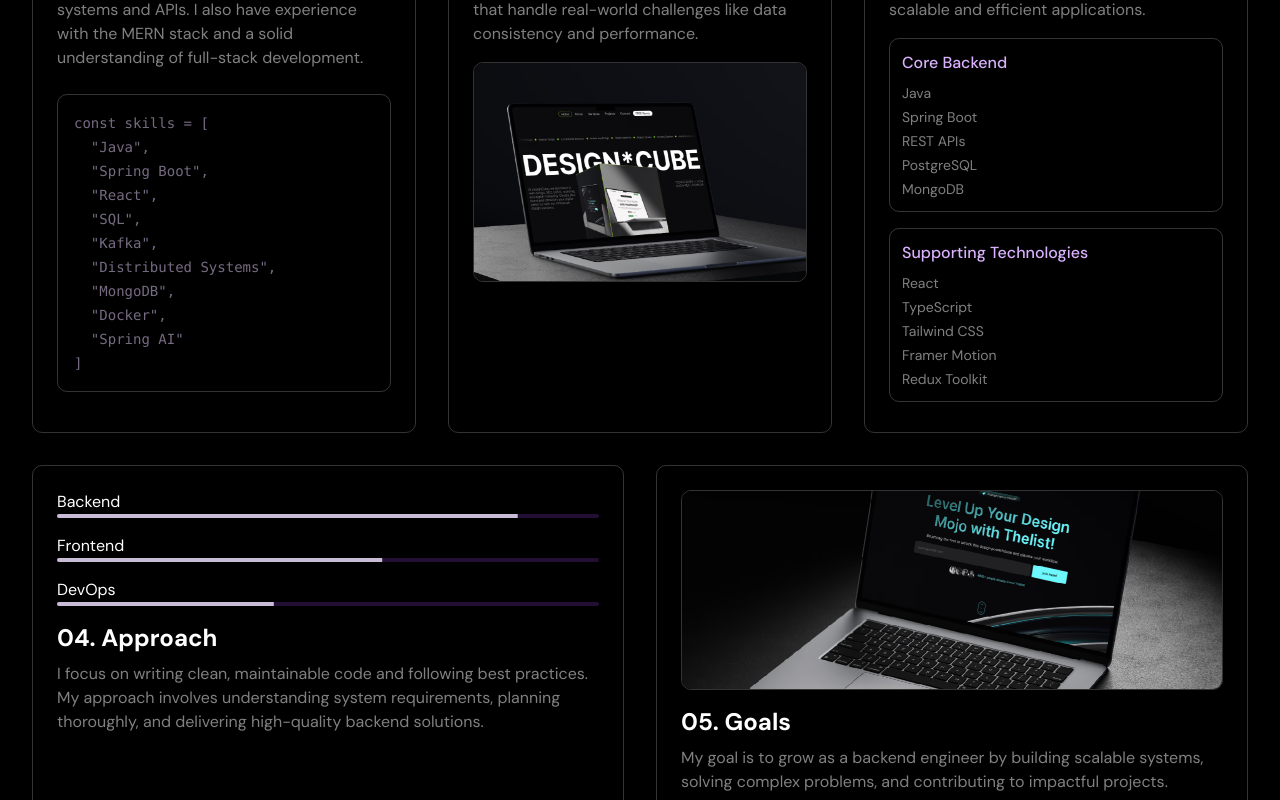
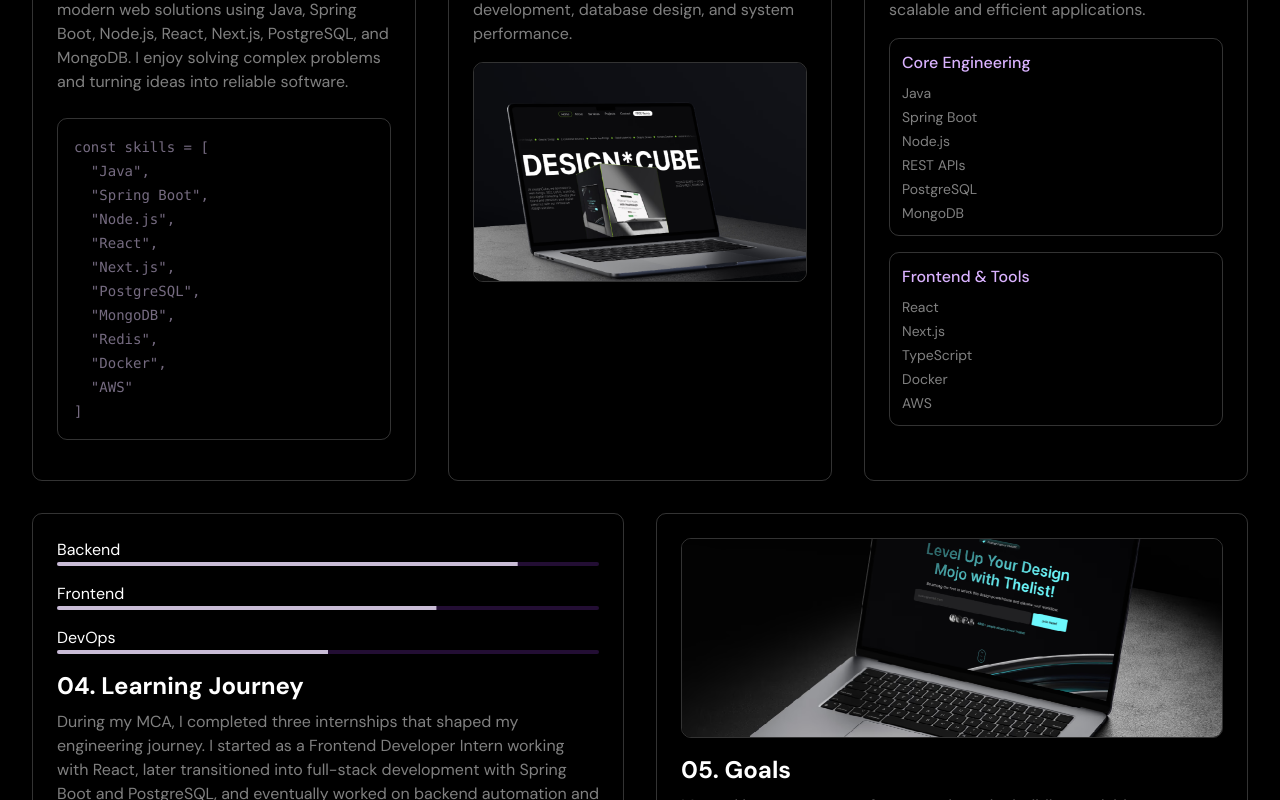
Before and after one commit to Harshjha002/Harsh-Jha-portfolio, a Next.js app: page / in a window 1280 px wide. Shown: the part 1800-2600 px from the top of the page. Built offline with nearby package versions, Linux system fonts and the light colour scheme.

Commit message:
refine about sections

```diff
--- a/app/components/About.tsx
+++ b/app/components/About.tsx
@@ -8,42 +8,39 @@ import Image from "next/image";
 const About = () => {
   return (
     <section id="about" className="text-white p-8">
-
       <h2 className="text-6xl font-bold mb-8">
         About <span className="text-purple-300">Me</span>
       </h2>
 
       {/* TOP GRID */}
       <div className="grid md:grid-cols-3 gap-8">
-
         {/* 01 Background */}
         <div className="border border-white/20 rounded-lg p-6">
           <h3 className="text-2xl font-bold mb-2">01. Background</h3>
           <p className="text-white/50 mb-6">
-            Backend-focused developer working with Java and Spring Boot, building scalable systems and APIs.
-            I also have experience with the MERN stack and a solid understanding of full-stack development.
+            Software engineer with experience building full-stack applications,
+            backend APIs, and modern web solutions using Java, Spring Boot,
+            Node.js, React, Next.js, PostgreSQL, and MongoDB. I enjoy solving
+            complex problems and turning ideas into reliable software.
           </p>
 
           <div className="rounded-lg p-4 mb-4 border border-white/20">
-            <code className="text-purple-200/50 text-sm">
-              {/*
-                NOTE:
-                This list represents my current core skills.
-                Update only when I gain real project experience.
-                Avoid adding technologies I cannot confidently explain.
-              */}
-              const skills = [<br />
-              &nbsp;&nbsp;"Java",<br />
-              &nbsp;&nbsp;"Spring Boot",<br />
-              &nbsp;&nbsp;"React",<br />
-              &nbsp;&nbsp;"SQL",<br />
-              &nbsp;&nbsp;"Kafka",<br />
-              &nbsp;&nbsp;"Distributed Systems",<br />
-              &nbsp;&nbsp;"MongoDB",<br />
-              &nbsp;&nbsp;"Docker",<br />
-              &nbsp;&nbsp;"Spring AI"<br />
-              ]
-            </code>
+            <pre className="overflow-x-auto">
+              <code className="text-purple-200/50 text-sm whitespace-pre-wrap">
+                {`const skills = [
+  "Java",
+  "Spring Boot",
+  "Node.js",
+  "React",
+  "Next.js",
+  "PostgreSQL",
+  "MongoDB",
+  "Redis",
+  "Docker",
+  "AWS"
+]`}
+              </code>
+            </pre>
           </div>
         </div>
 
@@ -51,7 +48,9 @@ const About = () => {
         <div className="border border-white/20 rounded-lg p-6">
           <h3 className="text-2xl font-bold mb-2">02. Expertise</h3>
           <p className="text-white/50 mb-4">
-            I specialize in backend development, building scalable APIs and designing systems that handle real-world challenges like data consistency and performance.
+            I build full-stack applications with a strong focus on backend
+            engineering, API development, database design, and system
+            performance.
           </p>
 
           <div className="relative border border-white/20 rounded-lg h-[220px] overflow-hidden">
@@ -68,70 +67,88 @@ const About = () => {
         <div className="border border-white/20 rounded-lg p-6">
           <h3 className="text-2xl font-bold mb-2">03. Skills</h3>
           <p className="text-white/50 mb-4">
-            I work across a range of technologies and continuously improve my skills to build scalable and efficient applications.
+            I work across a range of technologies and continuously improve my
+            skills to build scalable and efficient applications.
           </p>
 
           <div className="grid gap-4">
-
             {/*
               Core Backend = my main strength
               Only include technologies I have used in real backend projects
             */}
             <div className="border border-white/20 rounded-lg p-3">
-              <h4 className="text-purple-300 font-medium mb-2">Core Backend</h4>
+              <h4 className="text-purple-300 font-medium mb-2">
+                Core Engineering
+              </h4>
+
               <ul className="text-white/50 space-y-1 text-sm">
                 <li>Java</li>
                 <li>Spring Boot</li>
+                <li>Node.js</li>
                 <li>REST APIs</li>
                 <li>PostgreSQL</li>
                 <li>MongoDB</li>
               </ul>
             </div>
 
-              {/*
+            {/*
               Supporting Technologies = tools I can work with
               Not my primary focus, but comfortable using them
             */}
             <div className="border border-white/20 rounded-lg p-3">
-              <h4 className="text-purple-300 font-medium mb-2">Supporting Technologies</h4>
+              <h4 className="text-purple-300 font-medium mb-2">
+                Frontend & Tools
+              </h4>
+
               <ul className="text-white/50 space-y-1 text-sm">
                 <li>React</li>
+                <li>Next.js</li>
                 <li>TypeScript</li>
-                <li>Tailwind CSS</li>
-                <li>Framer Motion</li>
-                <li>Redux Toolkit</li>
+                <li>Docker</li>
+                <li>AWS</li>
               </ul>
             </div>
-
           </div>
         </div>
       </div>
 
       {/* SECOND GRID */}
       <div className="grid md:grid-cols-2 gap-8 mt-8">
-
-        {/* 04 Approach */}
         <div className="border border-white/20 rounded-lg p-6">
           <div className="space-y-4">
             <div>
               <label>Backend</label>
-              <Progress value={85} className="bg-purple-500/20 [&>div]:bg-purple-100/80" />
+              <Progress
+                value={85}
+                className="bg-purple-500/20 [&>div]:bg-purple-100/80"
+              />
             </div>
             <div>
               <label>Frontend</label>
-              <Progress value={60} className="bg-purple-500/20 [&>div]:bg-purple-100/80" />
+              <Progress
+                value={70}
+                className="bg-purple-500/20 [&>div]:bg-purple-100/80"
+              />
             </div>
             <div>
               <label>DevOps</label>
-              <Progress value={40} className="bg-purple-500/20 [&>div]:bg-purple-100/80" />
+              <Progress
+                value={50}
+                className="bg-purple-500/20 [&>div]:bg-purple-100/80"
+              />
             </div>
           </div>
 
-          <h3 className="text-2xl font-bold mt-4 mb-2">04. Approach</h3>
+          <h3 className="text-2xl font-bold mt-4 mb-2">04. Learning Journey</h3>
+
           <p className="text-white/50">
-            I focus on writing clean, maintainable code and following best practices.
-            My approach involves understanding system requirements, planning thoroughly,
-            and delivering high-quality backend solutions.
+            During my MCA, I completed three internships that shaped my
+            engineering journey. I started as a Frontend Developer Intern
+            working with React, later transitioned into full-stack development
+            with Spring Boot and PostgreSQL, and eventually worked on backend
+            automation and API development using Node.js. These experiences
+            helped me build strong foundations in frontend, backend, databases,
+            and modern software development.
           </p>
         </div>
 
@@ -148,12 +165,12 @@ const About = () => {
 
           <h3 className="text-2xl font-bold mb-2">05. Goals</h3>
           <p className="text-white/50">
-            My goal is to grow as a backend engineer by building scalable systems,
-            solving complex problems, and contributing to impactful projects.
+            My goal is to grow as a software engineer by building scalable
+            applications, solving challenging problems, and contributing to
+            products that create real impact.
           </p>
         </div>
       </div>
-
     </section>
   );
 };
```
